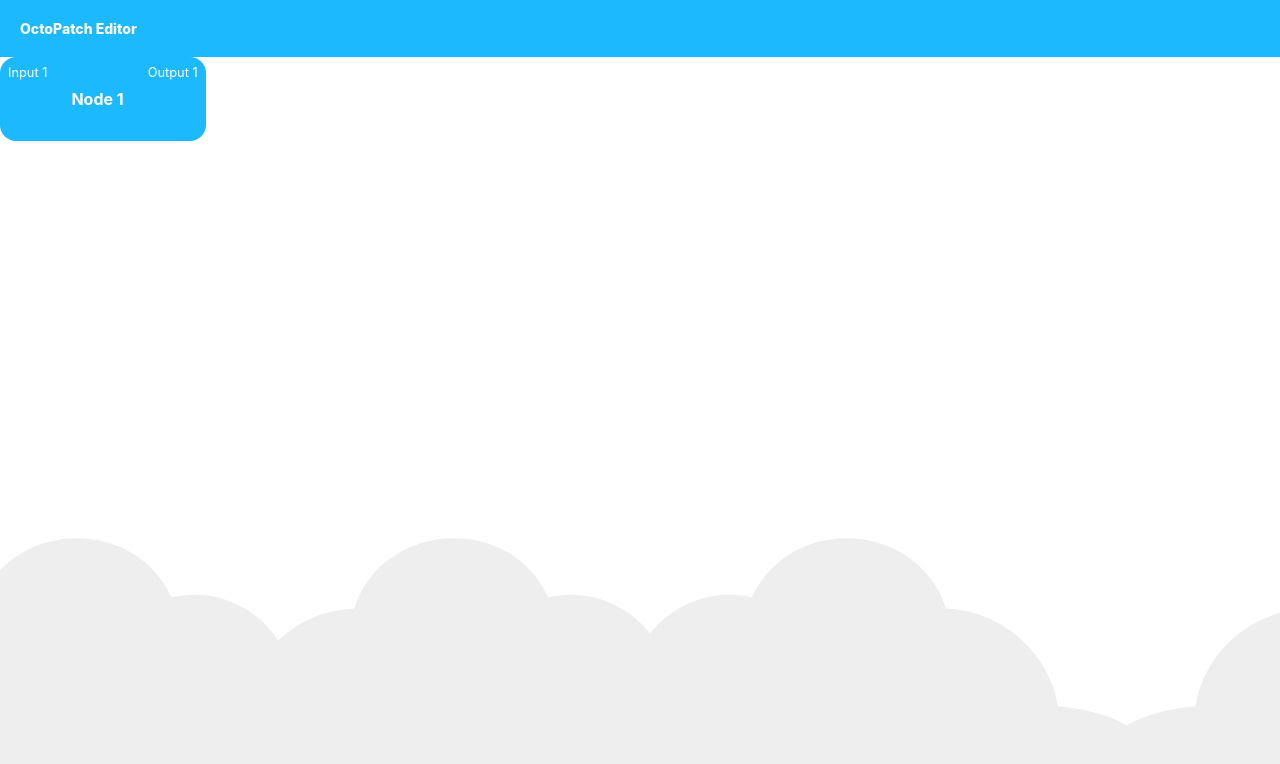
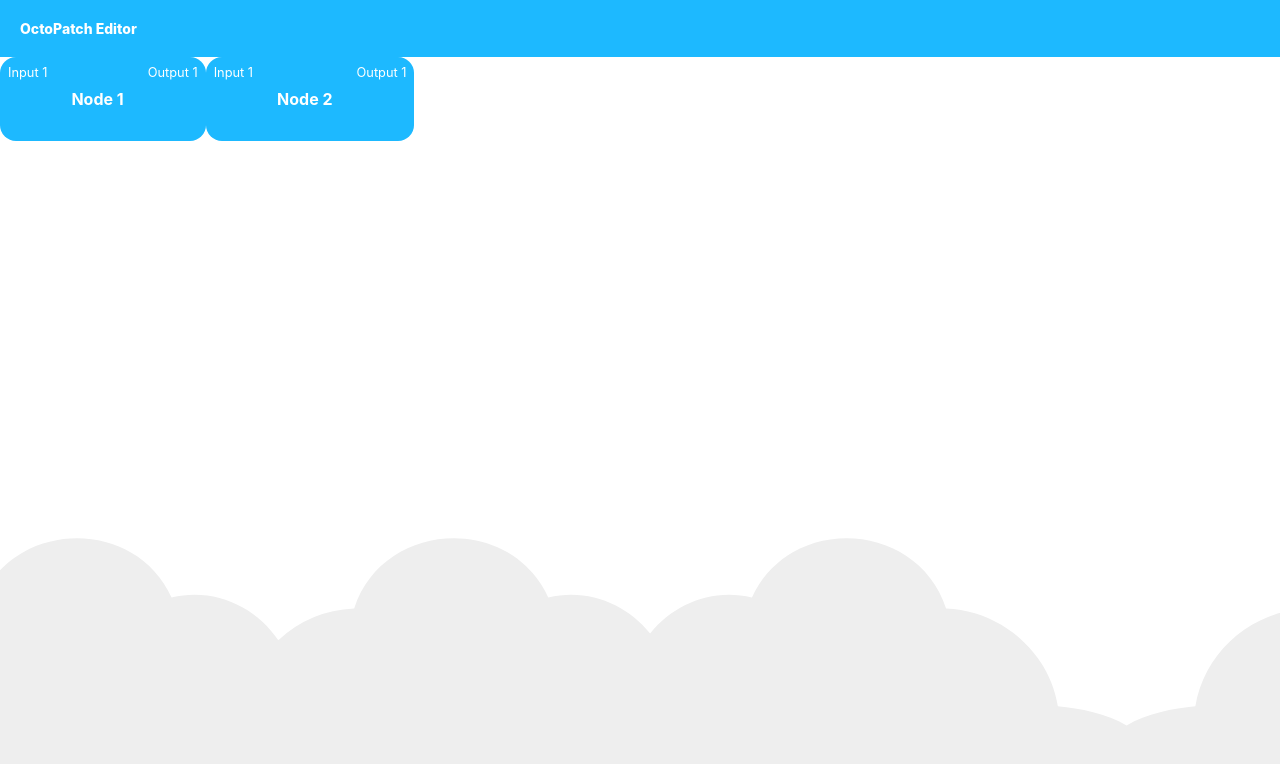
Before and after one commit to AusLiebeZumCode/octopatch-ui, an Angular app in the folder src/: page /editor in a window 1280 px wide. Shown: the top 764 px of the page. Built offline with nearby package versions, Linux system fonts and the light colour scheme.

Commit message:
feat(nodes): generating nodes from configuration
* information for node is passed via a configuration interface

```diff
--- a/src/projects/octopatch-editor/src/app/editor/editor-page/editor-page.component.html
+++ b/src/projects/octopatch-editor/src/app/editor/editor-page/editor-page.component.html
@@ -1,3 +1,5 @@
 <div class="op-editor-page">
-  <opui-node></opui-node>
+  <ng-container *ngFor="let nodeConfiguration of nodeConfigurations">
+    <opui-node [configuration]="nodeConfiguration"></opui-node>
+  </ng-container>
 </div>
--- a/src/projects/octopatch-editor/src/app/editor/editor-page/editor-page.component.scss
+++ b/src/projects/octopatch-editor/src/app/editor/editor-page/editor-page.component.scss
@@ -6,5 +6,5 @@
 .op-editor-page {
   width: 100%;
   height: 100%;
-  display: flex;
+  display: block;
 }
--- a/src/projects/octopatch-editor/src/app/editor/editor-page/editor-page.component.ts
+++ b/src/projects/octopatch-editor/src/app/editor/editor-page/editor-page.component.ts
@@ -1,15 +1,29 @@
-import { Component, OnInit } from '@angular/core';
+import { NodeConfiguration } from "./../../nodes/models/node-configuration";
+import { Component, OnInit } from "@angular/core";
 
 @Component({
-  selector: 'app-editor-page',
-  templateUrl: './editor-page.component.html',
-  styleUrls: ['./editor-page.component.scss']
+  selector: "app-editor-page",
+  templateUrl: "./editor-page.component.html",
+  styleUrls: ["./editor-page.component.scss"],
 })
 export class EditorPageComponent implements OnInit {
-
-  constructor() { }
-
-  ngOnInit(): void {
+  nodeConfigurations: Array<NodeConfiguration>;
+  constructor() {
+    this.nodeConfigurations = [
+      {
+        id: "node1",
+        name: "Node 1",
+        inputs: [{ id: "node1_input1", name: "Input 1" }],
+        outputs: [{ id: "node1_output1", name: "Output 1" }],
+      },
+      {
+        id: "node2",
+        name: "Node 2",
+        inputs: [{ id: "node2_input1", name: "Input 1" }],
+        outputs: [{ id: "node2_output1", name: "Output 1" }],
+      },
+    ];
   }
 
+  ngOnInit(): void {}
 }
--- a/src/projects/octopatch-editor/src/app/nodes/components/node/node.component.html
+++ b/src/projects/octopatch-editor/src/app/nodes/components/node/node.component.html
@@ -1,11 +1,15 @@
-<div class="op-node">
+<div class="op-node" *ngIf="configuration">
   <div class="op-node-inputs">
-    <div class="op-node-endpoint">Input 1</div>
+    <ng-container *ngFor="let endpoint of configuration.inputs">
+      <div [id]="endpoint.id" class="op-node-endpoint">{{ endpoint.name }}</div>
+    </ng-container>
   </div>
-  <div class="op-node-title">
-    <p>Node 1</p>
+  <div [id]="configuration.id" class="op-node-title">
+    <p>{{ configuration.name }}</p>
   </div>
   <div class="op-node-outputs">
-    <div class="op-node-endpoint">Output 1</div>
+    <ng-container *ngFor="let endpoint of configuration.outputs">
+      <div [id]="endpoint.id" class="op-node-endpoint">{{ endpoint.name }}</div>
+    </ng-container>
   </div>
 </div>
--- a/src/projects/octopatch-editor/src/app/nodes/components/node/node.component.ts
+++ b/src/projects/octopatch-editor/src/app/nodes/components/node/node.component.ts
@@ -1,4 +1,5 @@
-import { Component, OnInit } from "@angular/core";
+import { NodeConfiguration } from "./../../models/node-configuration";
+import { Component, OnInit, Input } from "@angular/core";
 
 @Component({
   selector: "opui-node",
@@ -8,5 +9,7 @@ import { Component, OnInit } from "@angular/core";
 export class NodeComponent implements OnInit {
   constructor() {}
 
+  @Input() public configuration: NodeConfiguration;
+
   ngOnInit(): void {}
 }
--- /dev/null
+++ b/src/projects/octopatch-editor/src/app/nodes/models/endpoint.ts
@@ -0,0 +1,4 @@
+export interface Endpoint {
+  id: string;
+  name: string;
+}
--- /dev/null
+++ b/src/projects/octopatch-editor/src/app/nodes/models/input-endpoint.ts
@@ -0,0 +1,2 @@
+import { Endpoint } from "./endpoint";
+export interface InputEndpoint extends Endpoint {}
--- /dev/null
+++ b/src/projects/octopatch-editor/src/app/nodes/models/output-endpoint.ts
@@ -0,0 +1,3 @@
+import { Endpoint } from "./endpoint";
+
+export interface OutputEndpoint extends Endpoint {}
```
Also changed, not shown: src/projects/octopatch-editor/src/app/nodes/models/node-configuration.ts (+15 -1 lines).
